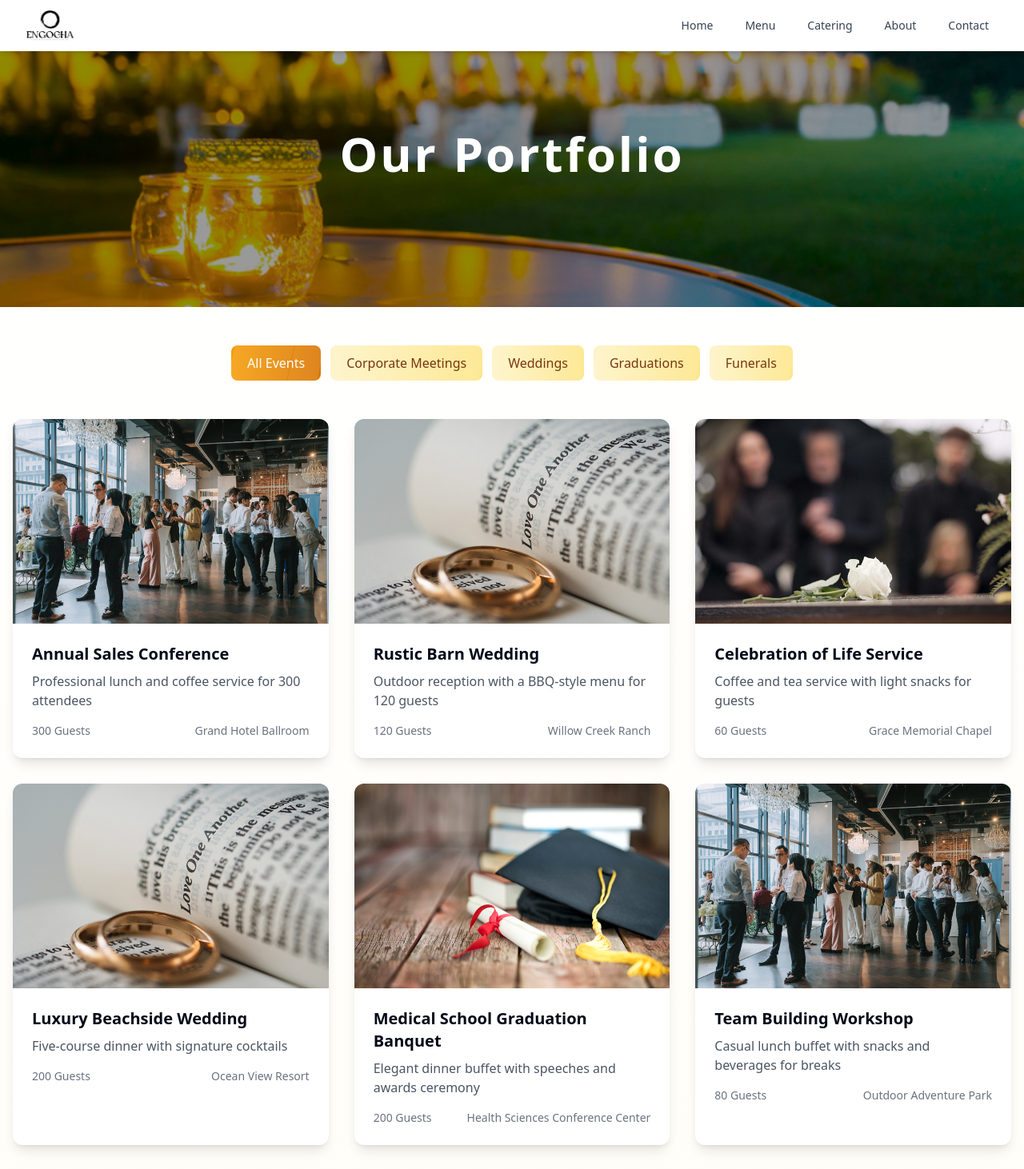
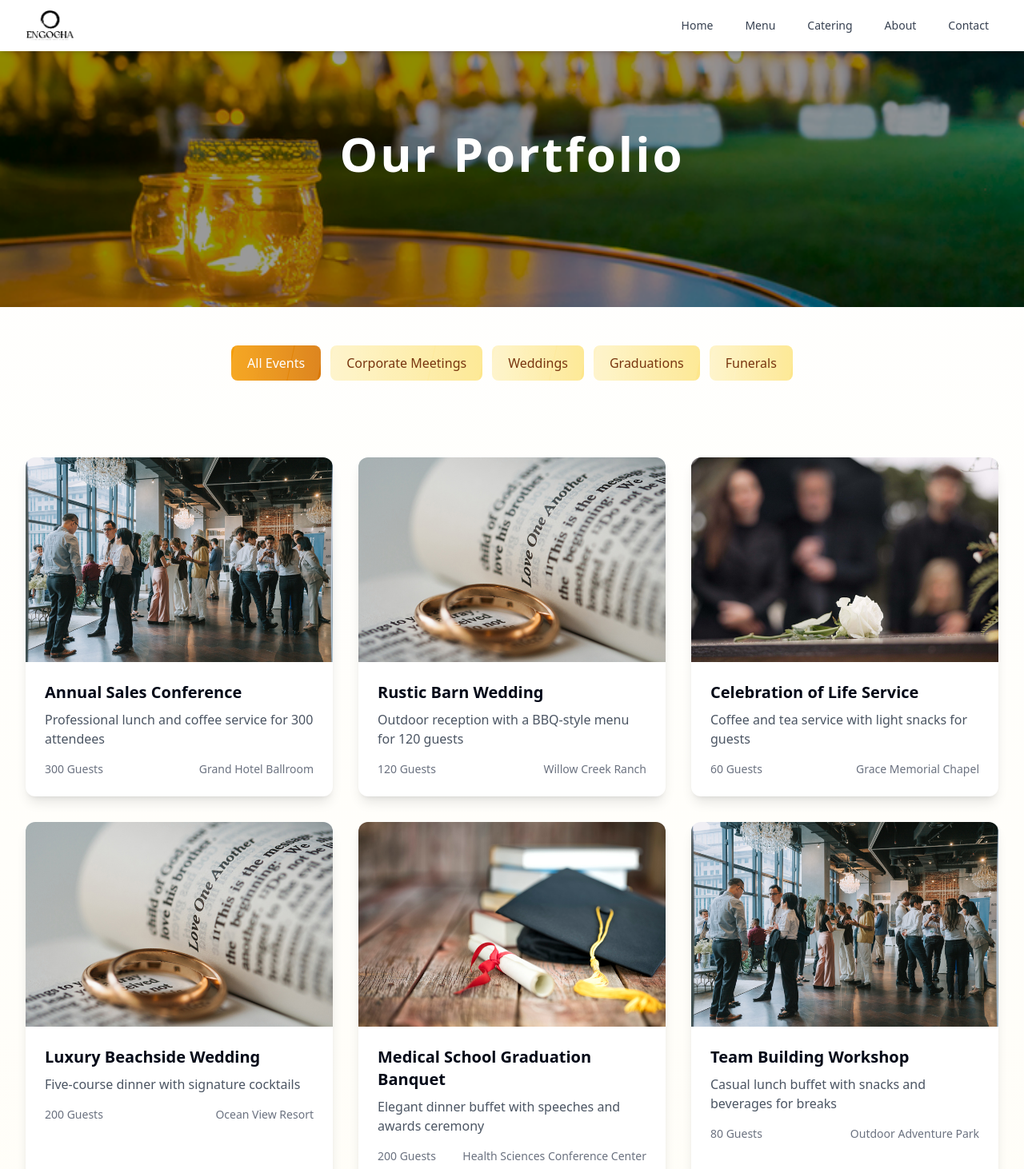
Before and after one commit to Teklemya/Engocha-website, a React (Vite) app: page /catering in a window 1280 px wide. Shown: the top 1462 px of the page at 80% size. Built offline with nearby package versions, Linux system fonts and the light colour scheme.

Commit message:
added transiton to catering

```diff
--- a/src/Components/Catering/Catering.jsx
+++ b/src/Components/Catering/Catering.jsx
@@ -1,4 +1,4 @@
-import { useState } from 'react';
+import { useState, useEffect, useRef } from 'react';
 import { ChefHat } from 'lucide-react';
 import simple from "../../assets/wedding.jpg"
 import corporate from "../../assets/corprate.jpg"
@@ -210,6 +210,36 @@ const CateringPortfolio = () => {
     ? portfolioItems
     : portfolioItems.filter(item => item.category === activeCategory);
 
+   const [isVisible, setIsVisible] = useState(false);
+        const sectionRef = useRef(null);
+
+        useEffect(() => {
+          const observer = new IntersectionObserver(
+            ([entry]) => {
+              if (entry.isIntersecting) {
+                setIsVisible(true);
+                // Disconnect the observer after the section becomes visible
+                observer.unobserve(entry.target);
+              }
+            },
+            {
+              // Trigger when at least 10% of the section is visible
+              threshold: 0.1,
+            }
+          );
+
+          if (sectionRef.current) {
+            observer.observe(sectionRef.current);
+          }
+
+          // Cleanup the observer on component unmount
+          return () => {
+            if (sectionRef.current) {
+              observer.unobserve(sectionRef.current);
+            }
+          };
+        }, []);
+
   return (
     <div className="min-h-screen bg-gradient-to-b from-white to-amber-50">
       {/* Hero Section */}
@@ -286,7 +316,11 @@ const CateringPortfolio = () => {
     ))}
   </div>
 </div>
-
+<div ref={sectionRef} className={`container mx-auto px-4 py-12 transition-all duration-1000 ease-out
+          ${isVisible
+            ? 'opacity-100 translate-y-0'
+            : 'opacity-0 translate-y-5'
+          }`}>
       {/* Portfolio Grid */}
       <div className="container mx-auto px-4 mb-20">
         <div className="grid grid-cols-1 md:grid-cols-2 lg:grid-cols-3 gap-8">
@@ -319,6 +353,7 @@ const CateringPortfolio = () => {
       </div>
       <Footer />
     </div>
+    </div>
   );
 };
 
```
